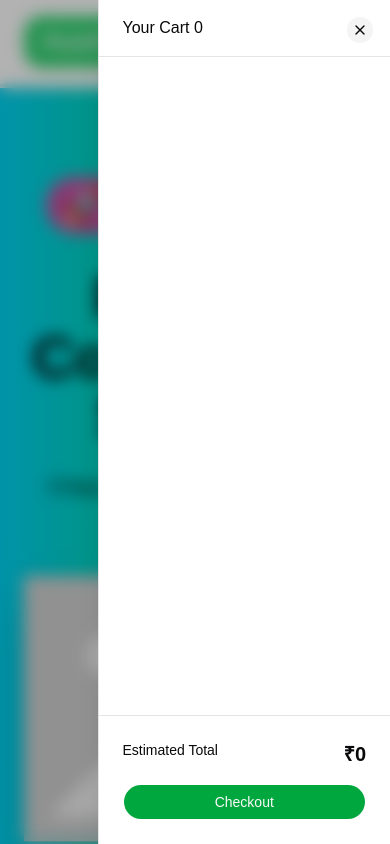
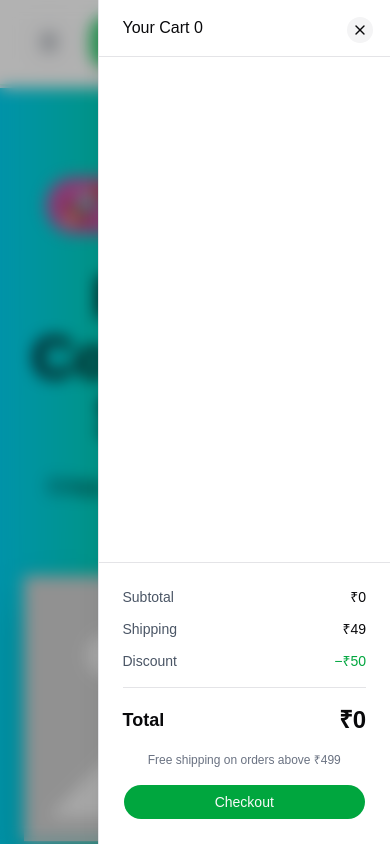
Before and after one commit to Om-Thapa/Internship-Project, a React (Vite) app in the folder client/: page / in a window 390 px wide. Both pictures are taken after a click on the button 341 px from the left and 42 px from the top of the page. Shown: the top 844 px of the page. Built offline with nearby package versions, Linux system fonts and the light colour scheme.

Commit message:
feat: update Navbar and CartSheet components for improved layout and total calculation

```diff
--- a/client/src/components/Navbar.jsx
+++ b/client/src/components/Navbar.jsx
@@ -13,8 +13,11 @@ const Navbar = () => {
   return (
     <nav className="fixed inset-x-0 top-0 z-50 bg-white/95 border-b border-green-100 shadow-sm backdrop-blur-sm">
       <div className="mx-auto flex max-w-7xl items-center justify-between px-6 py-4">
-        {/* Logo */}
-        {/* <SheetTrigger className="md:hidden" asChild>
+        <div className="flex items-center gap-4 text-base font-medium text-gray-700">
+          {/* Mobile Navigation */}
+          <div className="md:hidden">
+            <Sheet>
+              <SheetTrigger asChild>
                 <button
                   type="button"
                   className="rounded-full border border-gray-200 bg-white p-3 text-gray-700 transition hover:border-green-300 hover:text-green-600"
@@ -22,13 +25,43 @@ const Navbar = () => {
                 >
                   <Menu size={24} />
                 </button>
-        </SheetTrigger> */}
+              </SheetTrigger>
+
+              <SheetContent side="left" className="w-70">
+                <div className="mt-8 ml-5 flex flex-col gap-4">
+                  <Link
+                    to="/"
+                    className="text-lg font-semibold text-green-400"
+                  >
+                    Home
+                  </Link>
+
+                  <Link
+                    to="/contact"
+                    className="text-lg font-semibold text-green-400"
+                  >
+                    Contact
+                  </Link>
+
+                  <a
+                    href="#products"
+                    className="text-lg font-semibold text-green-400"
+                  >
+                    Products
+                  </a>
+                </div>
+              </SheetContent>
+            </Sheet>
+          </div>
+
+          {/* Logo */}
           <Link
             to="/"
             className="font-sans text-xl font-semibold rounded-2xl bg-green-500/80 px-5 py-3 text-white"
           >
             PurePuff
           </Link>
+        </div>
 
         {/* Desktop Navigation */}
         <div className="hidden md:flex items-center gap-8 text-base font-medium text-gray-700">
@@ -47,46 +80,6 @@ const Navbar = () => {
 
         {/* Right Side Actions */}
         <div className="flex items-center gap-3">
-          {/* Mobile Navigation */}
-          <div className="md:hidden">
-            <Sheet>
-              <SheetTrigger asChild>
-                <button
-                  type="button"
-                  className="rounded-full border border-gray-200 bg-white p-3 text-gray-700 transition hover:border-green-300 hover:text-green-600"
-                  aria-label="Open menu"
-                >
-                  <Menu size={24} />
-                </button>
-              </SheetTrigger>
-
-              <SheetContent side="left" className="w-70">
-                <div className="mt-12 flex flex-col gap-6">
-                  <Link
-                    to="/"
-                    className="text-lg font-semibold hover:text-green-600"
-                  >
-                    Home
-                  </Link>
-
-                  <Link
-                    to="/contact"
-                    className="text-lg font-semibold hover:text-green-600"
-                  >
-                    Contact
-                  </Link>
-
-                  <a
-                    href="#products"
-                    className="text-lg font-semibold hover:text-green-600"
-                  >
-                    Products
-                  </a>
-                </div>
-              </SheetContent>
-            </Sheet>
-          </div>
-
           {/* Cart Button */}
           <button
             type="button"
--- a/client/src/components/cart-sheet.jsx
+++ b/client/src/components/cart-sheet.jsx
@@ -21,6 +21,10 @@ export default function CartSheet() {
   const removeItem = useCartStore((state) => state.removeItem);
 
   const total = useCartTotal();
+
+  const shipping = total > 499 ? 0 : 49;
+  const discount = 50;
+  const finalTotal = Math.max(total + shipping - discount, 0);
 
   return (
     <Sheet
@@ -88,83 +92,48 @@ export default function CartSheet() {
           </div>
         </div>
 
-        {/* <div>Total: ₹{total}</div> */}
         {/* Footer */}
-        <div className="border-t p-6">
-          <div className="flex justify-between mb-4">
-            <span className="font-medium">Estimated Total</span>
+        <div className="border-t bg-white p-6 space-y-4">
+          {/* Price Breakdown */}
+          <div className="space-y-3 text-sm">
+            <div className="flex items-center justify-between">
+              <span className="text-gray-600">Subtotal</span>
+              <span className="font-medium">₹{total}</span>
+            </div>
 
-            <span className="font-bold text-xl">₹{total}</span>
+            <div className="flex items-center justify-between">
+              <span className="text-gray-600">Shipping</span>
+              <span className="font-medium">₹{shipping}</span>
+            </div>
+
+            <div className="flex items-center justify-between">
+              <span className="text-gray-600">Discount</span>
+              <span className="font-medium text-green-600">−₹{discount}</span>
+            </div>
           </div>
 
+          {/* Divider */}
+          <div className="border-t" />
+
+          {/* Total */}
+          <div className="flex items-center justify-between">
+            <span className="text-lg font-semibold">Total</span>
+            <span className="text-2xl font-bold">
+              ₹{finalTotal}
+            </span>
+          </div>
+
+          {/* Shipping Message */}
+          <p className="text-xs text-gray-500 text-center">
+            Free shipping on orders above ₹499
+          </p>
+
+          {/* Checkout Button */}
           <Button size="lg" className="w-full bg-green-600 hover:bg-green-700">
             Checkout
           </Button>
         </div>
       </SheetContent>
     </Sheet>
-
-    // <Sheet open={isOpen} onOpenChange={closeCart}>
-    //   <SheetContent
-    //     side="right"
-    //     className="w-full sm:max-w-md flex flex-col p-0"
-    //   >
-    //     <SheetHeader className="border-b px-6 py-4">
-    //       <SheetTitle>Your Cart ({items.length})</SheetTitle>
-    //     </SheetHeader>
-
-    //     {/* Products */}
-    //     <div className="flex-1 overflow-y-auto p-4">
-    //       <div className="space-y-4">
-    //         {items.map((item) => (
-    //           <div key={item.id} className="border rounded-xl p-4">
-    //             <div className="flex gap-4">
-    //               <img
-    //                 src={item.image}
-    //                 alt={item.name}
-    //                 className="w-20 h-20 object-cover rounded"
-    //               />
-
-    //               <div className="flex-1">
-    //                 <h3 className="font-medium text-sm">{item.name}</h3>
-
-    //                 <p className="mt-2 font-semibold">₹{item.price}</p>
-
-    //                 <div className="flex items-center gap-2 mt-3">
-    //                   <Button variant="outline" size="icon">
-    //                     <Minus size={14} />
-    //                   </Button>
-
-    //                   <span>{item.quantity}</span>
-
-    //                   <Button variant="outline" size="icon">
-    //                     <Plus size={14} />
-    //                   </Button>
-
-    //                   <Button variant="ghost" size="icon" className="ml-auto">
-    //                     <Trash2 size={16} />
-    //                   </Button>
-    //                 </div>
-    //               </div>
-    //             </div>
-    //           </div>
-    //         ))}
-    //       </div>
-    //     </div>
-
-    //     {/* Footer */}
-    //     <div className="border-t p-6">
-    //       <div className="flex justify-between mb-4">
-    //         <span className="font-medium">Estimated Total</span>
-
-    //         <span className="font-bold text-xl">₹{total}</span>
-    //       </div>
-
-    //       <Button size="lg" className="w-full bg-green-600 hover:bg-green-700">
-    //         Checkout
-    //       </Button>
-    //     </div>
-    //   </SheetContent>
-    // </Sheet>
   );
 }
```
Lines whose indentation alone changed are shown as unchanged.
